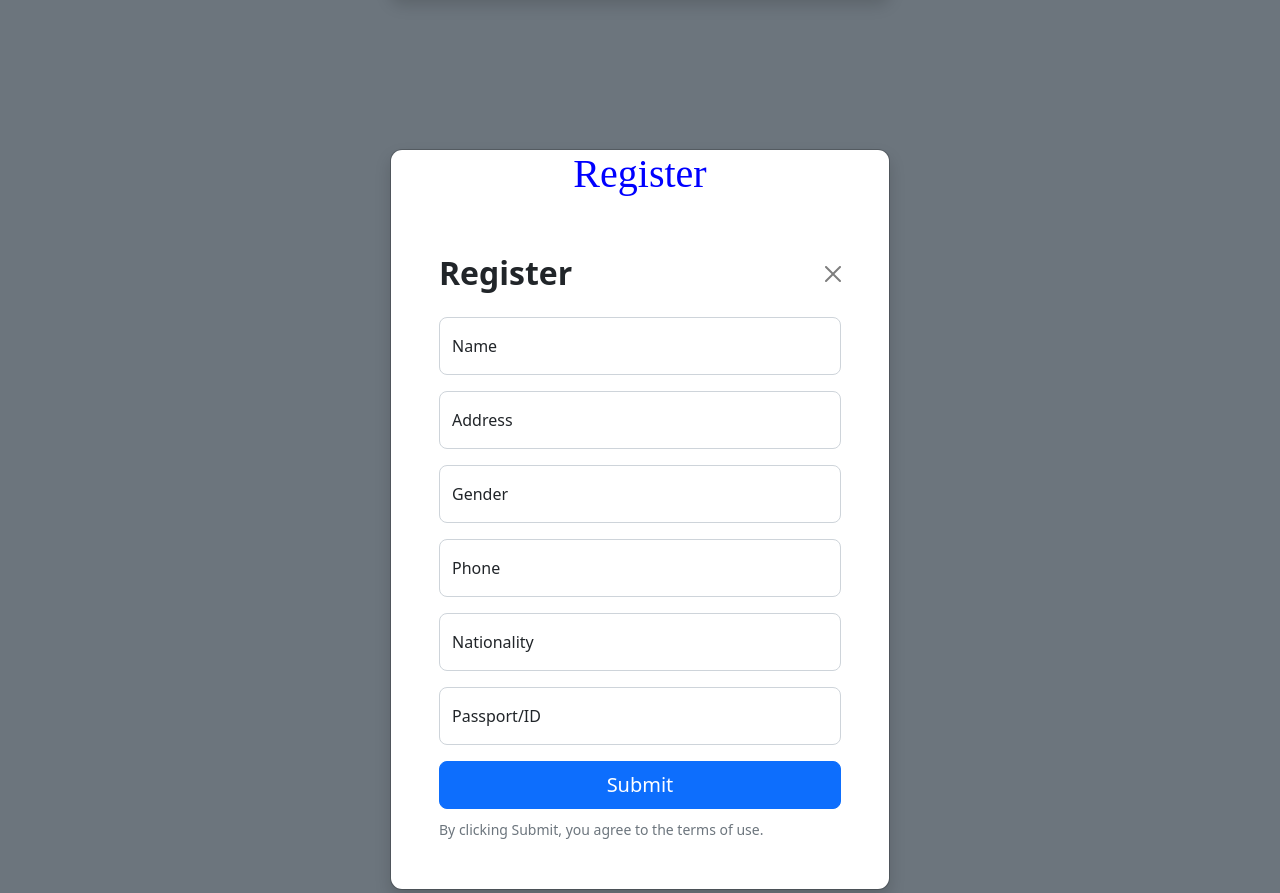
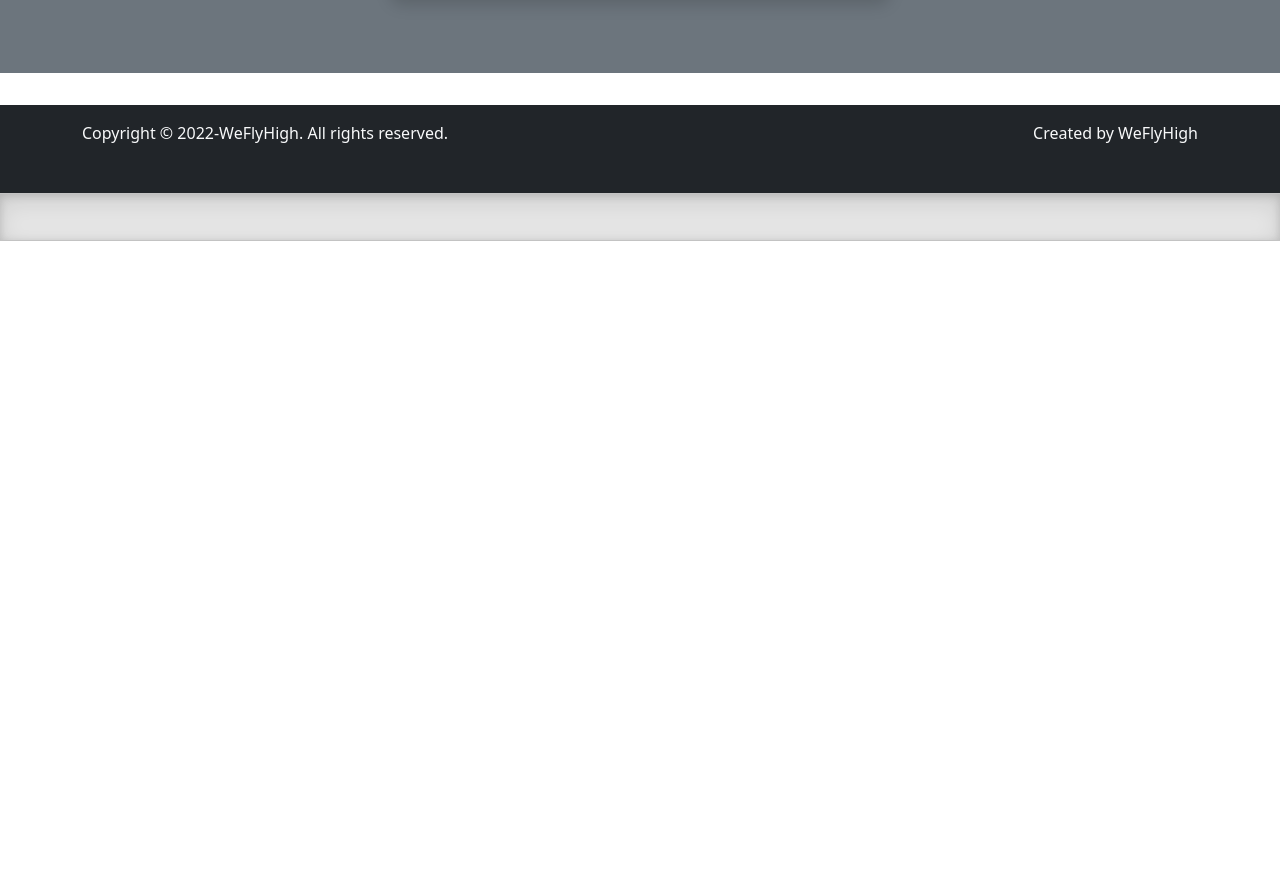
Before and after one commit to cse20-068/fly, a plain HTML site: page log in.html in a window 1280 px wide. Shown: the part 579-1472 px from the top of the page. After the commit the page ends 820 px from the top, so only its background shows below. Drawn offline with Linux system fonts and the light colour scheme.

Commit message:
first commit

```diff
--- a/log in.html
+++ b/log in.html
@@ -101,51 +101,6 @@
     </div>
   </div>
 </div>
-<!--Register-->
-<div class="modal modal-signin position-static d-block bg-secondary py-5" tabindex="-1" role="dialog" id="modalSignin">
-  <div class="modal-dialog" role="document">
-    <div class="modal-content rounded-5 shadow">
-      <div>
-        <h1 class="text-center" style="font-family: 'Times New Roman', Times, serif; color: blue;">Register</h1>
-      </div>
-      <div class="modal-header p-5 pb-4 border-bottom-0">
-        <!-- <h5 class="modal-title">Modal title</h5> -->
-        <h2 class="fw-bold mb-0">Register</h2>
-        <button type="button" class="btn-close" data-bs-dismiss="modal" aria-label="Close"></button>
-      </div>
-      <div class="modal-body p-5 pt-0">
-        <form class="">
-          <div class="form-floating mb-3">
-            <input type="name" class="form-control rounded-4" id="floatingInput" placeholder="name">
-            <label for="floatingInput">Name</label>
-          </div>
-          <div class="form-floating mb-3">
-            <input type="address" class="form-control rounded-4" id="floatingInput" placeholder="address">
-            <label for="floatingInput">Address</label>
-          </div>
-          <div class="form-floating mb-3">
-            <input type="gender" class="form-control rounded-4" id="floatingInput" placeholder="gender">
-            <label for="floatingInput">Gender</label>
-          </div>
-          <div class="form-floating mb-3">
-            <input type="phone" class="form-control rounded-4" id="floatingInput" placeholder="phone">
-            <label for="floatingInput">Phone</label>
-          </div>
-          <div class="form-floating mb-3">
-            <input type="nationality" class="form-control rounded-4" id="floatingInput" placeholder="nationality">
-            <label for="floatingInput">Nationality</label>
-          </div>
-          <div class="form-floating mb-3">
-            <input type="passport no or ID" class="form-control rounded-4" id="floatingInput" placeholder="passport no or ID">
-            <label for="passport no or ID">Passport/ID</label>
-          </div>
-          <button class="w-100 mb-2 btn btn-lg rounded-4 btn-primary" type="submit">Submit</button>
-          <small class="text-muted">By clicking Submit, you agree to the terms of use.</small>
-        </form>
-      </div>
-    </div>
-  </div>
-</div>
 <!--Footer-->
 <footer>
   <div class="footer-bottom container-fluid-fill bg-dark mt-5">
```
Also changed, not shown: ticket.html (+3 -3 lines).
